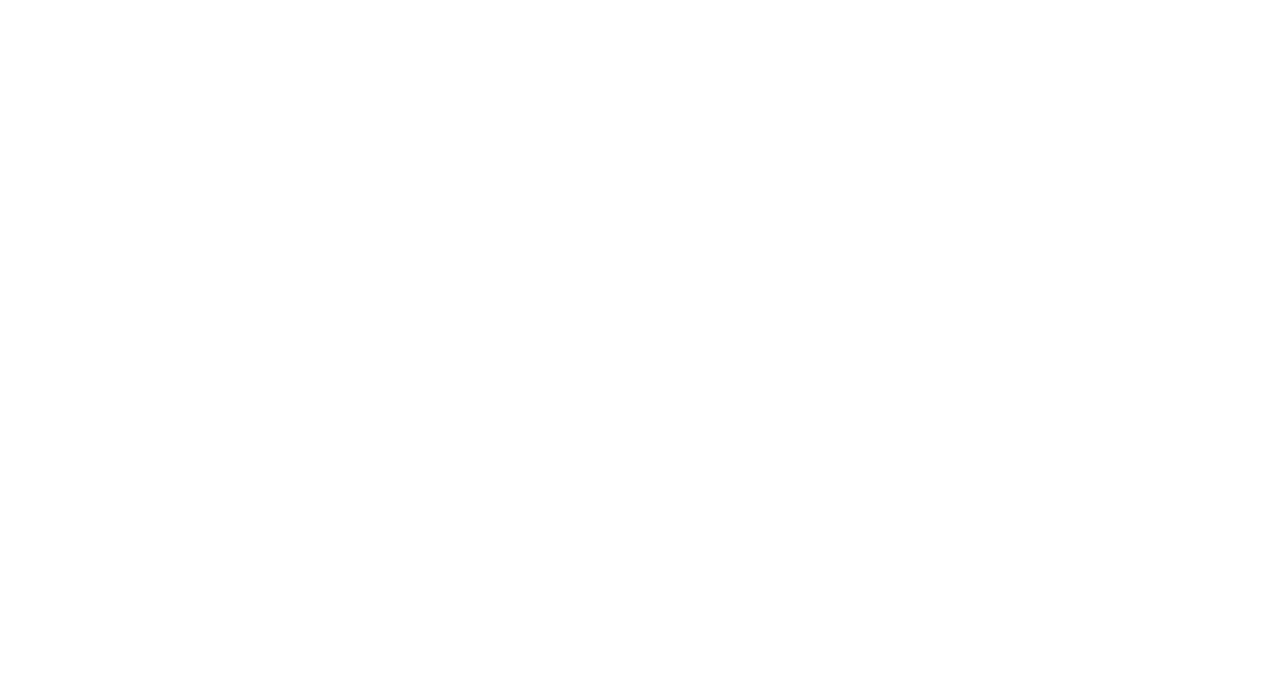
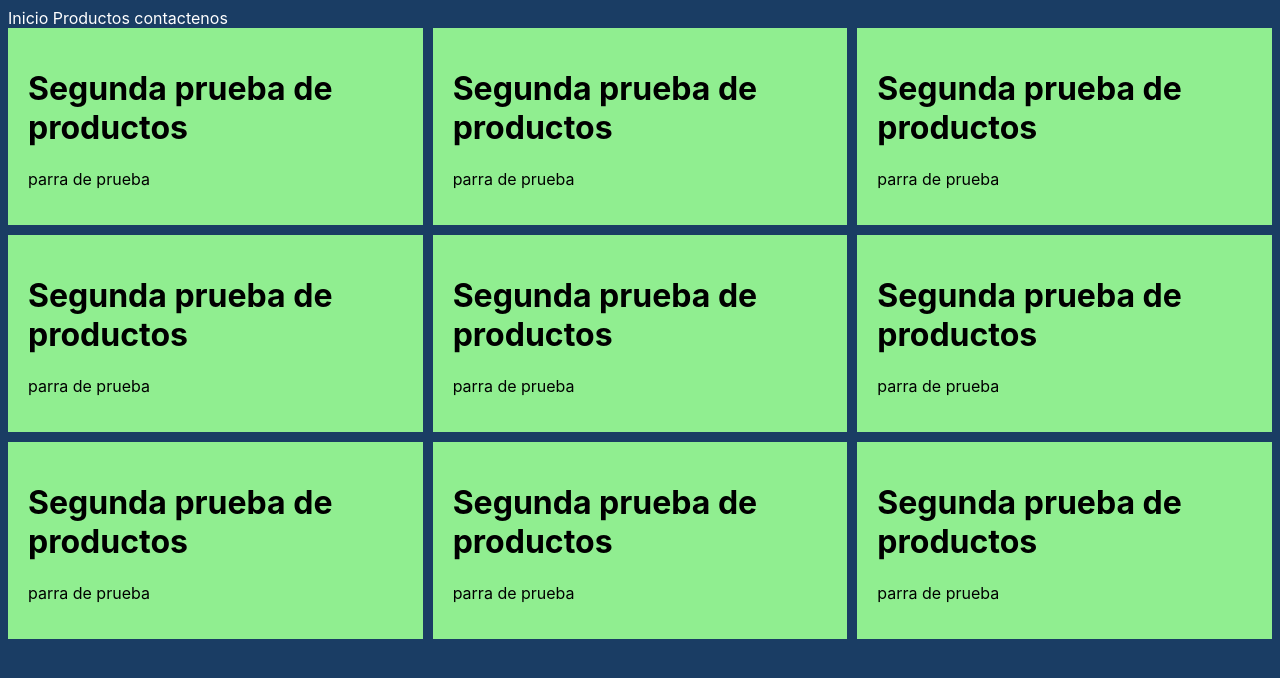
Before and after one commit to leandro232323/talentoTech_proyectos, a plain HTML site: page clase_practica_30Oct2025/productos.html in a window 1280 px wide. Drawn offline with Linux system fonts and the light colour scheme.

Commit message:
cambios en productos

```diff
--- a/clase_practica_30Oct2025/productos.html
+++ b/clase_practica_30Oct2025/productos.html
@@ -4,8 +4,56 @@
     <meta charset="UTF-8">
     <meta name="viewport" content="width=device-width, initial-scale=1.0">
     <title>Document</title>
+    <link rel="stylesheet" href="style.css">
 </head>
 <body>
 
+    <a href="index.html">Inicio</a>
+    <a href="productos.html">Productos</a>
+    <a href="contactenos.html">contactenos</a>
+
+    <div class="grid-container">
+        <div class="grid-item">
+            <h1>Segunda prueba de productos</h1>
+            <p>parra de prueba</p>
+        </div>
+
+        <div class="grid-item">
+            <h1>Segunda prueba de productos</h1>
+            <p>parra de prueba</p>
+        </div>
+
+        <div class="grid-item">
+            <h1>Segunda prueba de productos</h1>
+            <p>parra de prueba</p>
+        </div>
+
+        <div class="grid-item">
+            <h1>Segunda prueba de productos</h1>
+            <p>parra de prueba</p>
+        </div>
+
+        <div class="grid-item">
+            <h1>Segunda prueba de productos</h1>
+            <p>parra de prueba</p>
+        </div>
+        <div class="grid-item">
+            <h1>Segunda prueba de productos</h1>
+            <p>parra de prueba</p>
+        </div>
+        <div class="grid-item">
+            <h1>Segunda prueba de productos</h1>
+            <p>parra de prueba</p>
+        </div>
+        <div class="grid-item">
+            <h1>Segunda prueba de productos</h1>
+            <p>parra de prueba</p>
+        </div>
+        <div class="grid-item">
+            <h1>Segunda prueba de productos</h1>
+            <p>parra de prueba</p>
+        </div>
+    </div>
+
 </body>
 </html>
--- a/clase_practica_30Oct2025/style.css
+++ b/clase_practica_30Oct2025/style.css
@@ -33,3 +33,19 @@ body{
     width: 400px;
     border: 1px solid white;
 }
+
+.grid-container{
+    display: grid;
+    grid-template-columns: auto auto auto;
+    gap: 10px;
+}
+
+.grid-item{
+    background-color: lightgreen;
+    padding: 20px;
+}
+
+a {
+    color: white; /* Azul moderno */
+    text-decoration: none; /* Quita el subrayado */
+}
```
Also changed, not shown: clase_practica_30Oct2025/index.html (+11 -3 lines).
